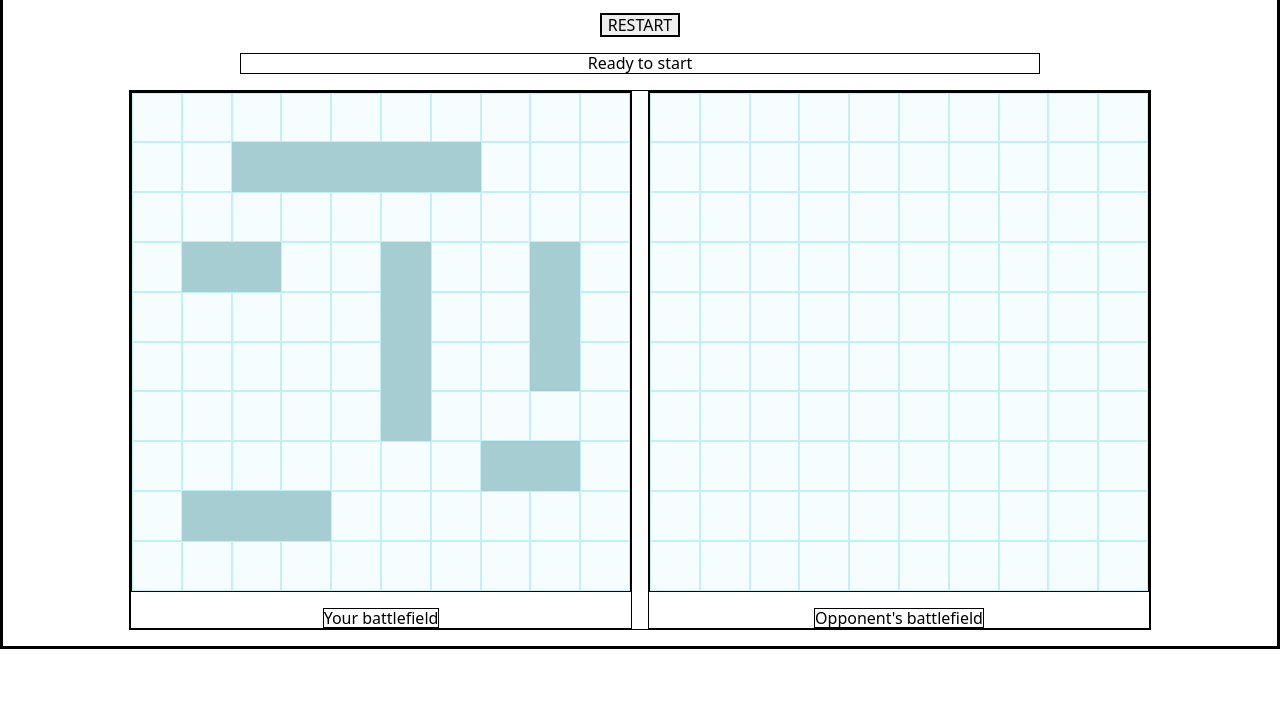
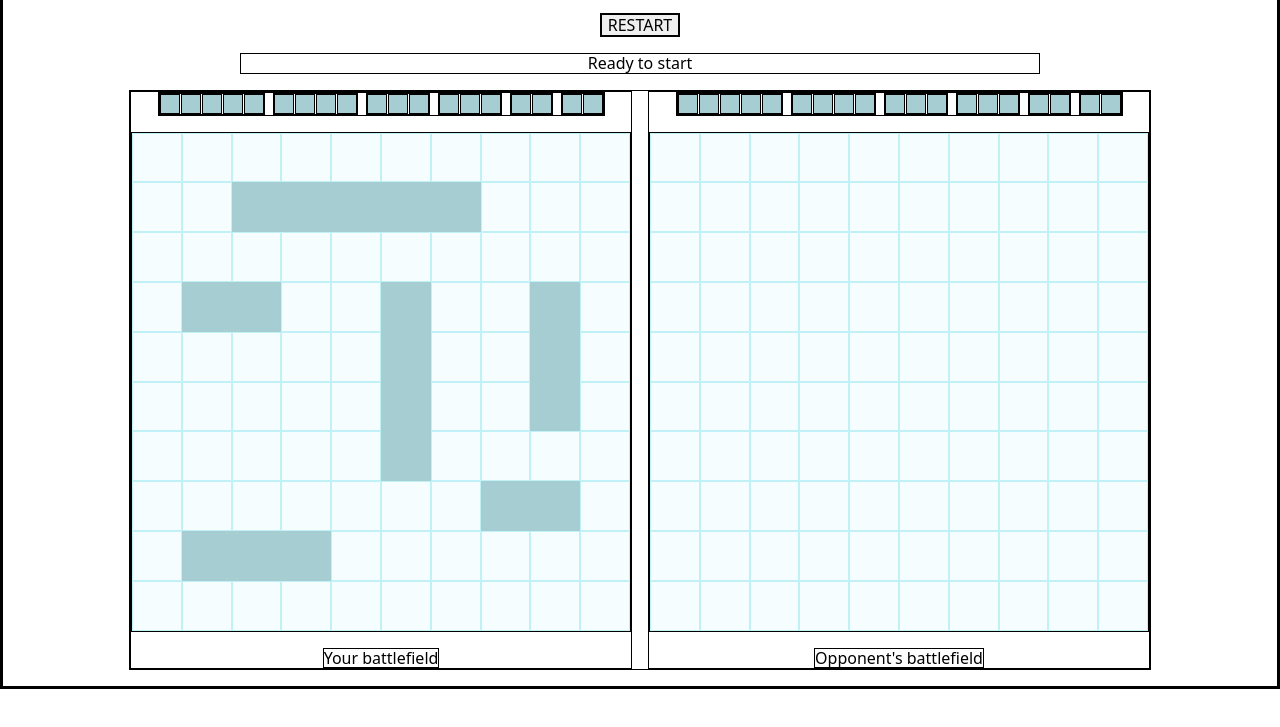
Before and after one commit to cd-javier/battleship, a website built with webpack: page src/template.html in a window 1280 px wide. Both pictures are taken after a click on the button "START GAME". Shown: the part 61-788 px from the top of the page. Built offline with nearby package versions, Linux system fonts and the light colour scheme.

Commit message:
feat: add fleet rendering
- Added renderFleet function to visually represent player fleets and
sunk ships
- Updated renderGameboard to dynamically refresh fleets alongside
gameboards
- Enhanced Selector module with new DOM elements for fleet tracking
- Styled fleet wrappers and integrated them into the game's layout
- Refined startGame function for seamless initialization of fleets and
gameboards

```diff
--- a/src/index.js
+++ b/src/index.js
@@ -7,10 +7,20 @@ const Selector = (function () {
   const display = document.getElementById('display');
   const actions = document.getElementById('actions');
   const playerGameboard = document.getElementById('player-gameboard');
+  const playerFleet = document.getElementById('player-fleet');
   const opponentGameboard = document.getElementById('opponent-gameboard');
+  const opponentFleet = document.getElementById('opponent-fleet');
   const startBtn = document.getElementById('start');
 
-  return { display, actions, playerGameboard, opponentGameboard, startBtn };
+  return {
+    display,
+    actions,
+    playerGameboard,
+    playerFleet,
+    opponentGameboard,
+    opponentFleet,
+    startBtn,
+  };
 })();
 
 function renderGameboard(player, isOpponent) {
@@ -19,7 +29,10 @@ function renderGameboard(player, isOpponent) {
     ? Selector.opponentGameboard
     : Selector.playerGameboard;
 
+  const fleet = isOpponent ? Selector.opponentFleet : Selector.playerFleet;
+
   target.innerHTML = '';
+  fleet.innerHTML = '';
 
   board.flat().forEach((cell) => {
     const singleCell = document.createElement('div');
@@ -45,6 +58,30 @@ function renderGameboard(player, isOpponent) {
 
     target.appendChild(singleCell);
   });
+
+  player.shipsToPlace.forEach((ship) => {
+    const shipToPlace = renderFleet(ship);
+    shipToPlace.classList.add('unplaced');
+    fleet.append(shipToPlace);
+  });
+
+  player.gameboard.ships.forEach((ship) => {
+    fleet.append(renderFleet(ship));
+  });
+}
+
+function renderFleet(ship) {
+  const shipToPlace = document.createElement('div');
+  shipToPlace.classList.add('ship');
+  if (ship.sunk) shipToPlace.classList.add('sunk');
+
+  for (let i = 0; i < ship.length; i++) {
+    const cell = document.createElement('div');
+    cell.classList.add('cell');
+    shipToPlace.append(cell);
+  }
+
+  return shipToPlace;
 }
 
 function displayMessage(message) {
--- a/src/styles.css
+++ b/src/styles.css
@@ -9,7 +9,7 @@
   --hit: #f7c2bf;
   --miss: #bff1f7;
   --primary: #bff1f7;
-  --bg: #f6fdfe;
+  --gameboard-bg: #f6fdfe;
 }
 
 .wrapper {
@@ -56,7 +56,7 @@ h1 {
   grid-template-columns: repeat(10, 1fr);
   grid-template-rows: repeat(10, 1fr);
 
-  background-color: var(--bg);
+  background-color: var(--gameboard-bg);
 }
 
 .gameboard-cell {
@@ -99,3 +99,24 @@ h1 {
   background-color: var(--hit);
   --peg: white;
 }
+
+.fleet {
+  display: flex;
+  gap: 0.5rem;
+}
+
+.fleet .ship {
+  display: flex;
+  gap: 1px;
+}
+
+.fleet .ship .cell {
+  width: 20px;
+  height: 20px;
+  --bg: var(--ship);
+  background-color: var(--bg);
+}
+
+.fleet .ship.sunk .cell {
+  --bg: var(--hit);
+}
--- a/src/template.html
+++ b/src/template.html
@@ -19,11 +19,13 @@
 
     <div class="gameplay">
       <div class="player-wrapper">
+        <div class="fleet" id="player-fleet"></div>
         <div class="gameboard" id="player-gameboard"></div>
         <div class="gameboard-label">Your battlefield</div>
       </div>
 
       <div class="player-wrapper">
+        <div class="fleet" id="opponent-fleet"></div>
         <div class="gameboard" id="opponent-gameboard"></div>
         <div class="gameboard-label">Opponent's battlefield</div>
       </div>
```
